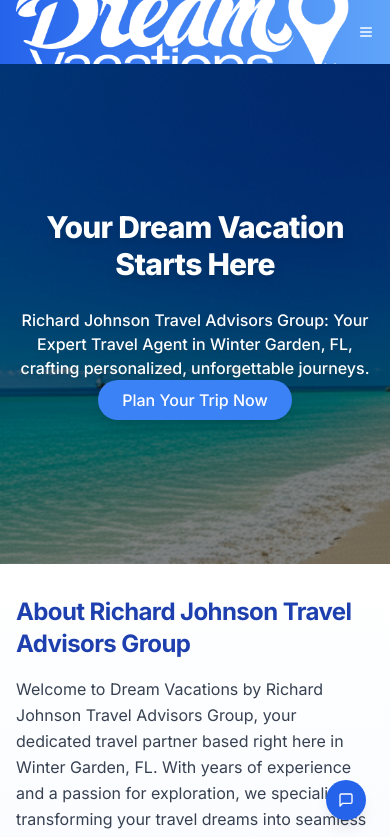
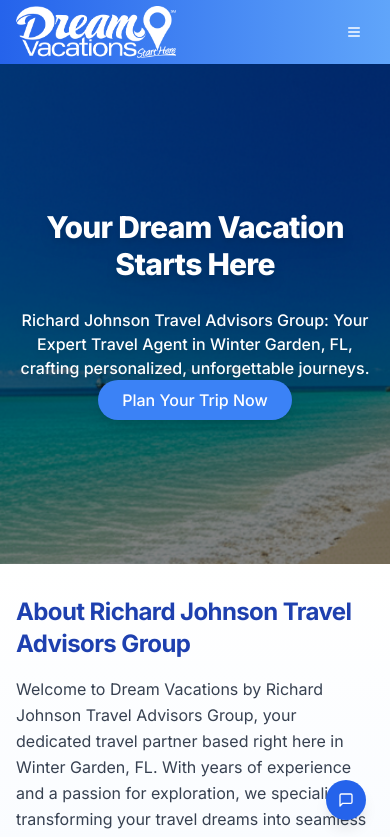
Before and after one commit to rpj777/rpj-dream-vacations-wglp, a Next.js app: page / in a window 390 px wide. Shown: the top 837 px of the page. Built offline with nearby package versions, Linux system fonts and the light colour scheme.

Commit message:
feat: refine header logo display for optimal visibility
Adjust header logo size and container for full visibility and responsiveness.

Co-authored-by: null <128954826+delpuma@users.noreply.github.com>

```diff
--- a/components/header.tsx
+++ b/components/header.tsx
@@ -11,9 +11,9 @@ export function Header() {
         <Image
           src="/dv-logo-white.png"
           alt="Dream Vacations by Richard Johnson & Travel Advisors Group Logo"
-          width={180} // Adjust width as needed for optimal display
-          height={40} // Adjust height as needed
-          className="h-auto w-auto" // Maintain aspect ratio and allow responsiveness
+          width={160} // Adjusted width
+          height={36} // Adjusted height
+          className="object-contain" // Ensure it fits within the space
           priority // Prioritize loading for LCP
         />
       </Link>
```
